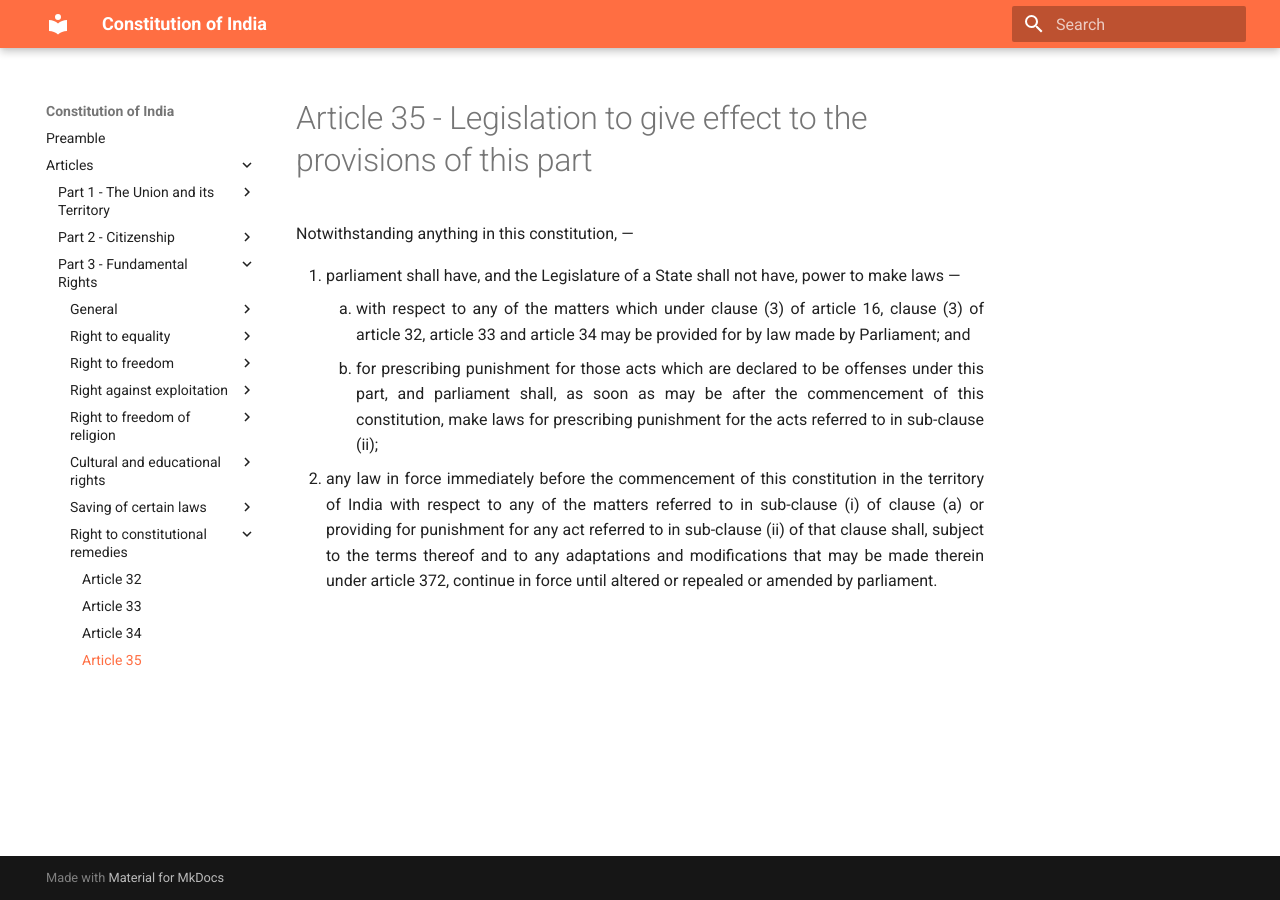
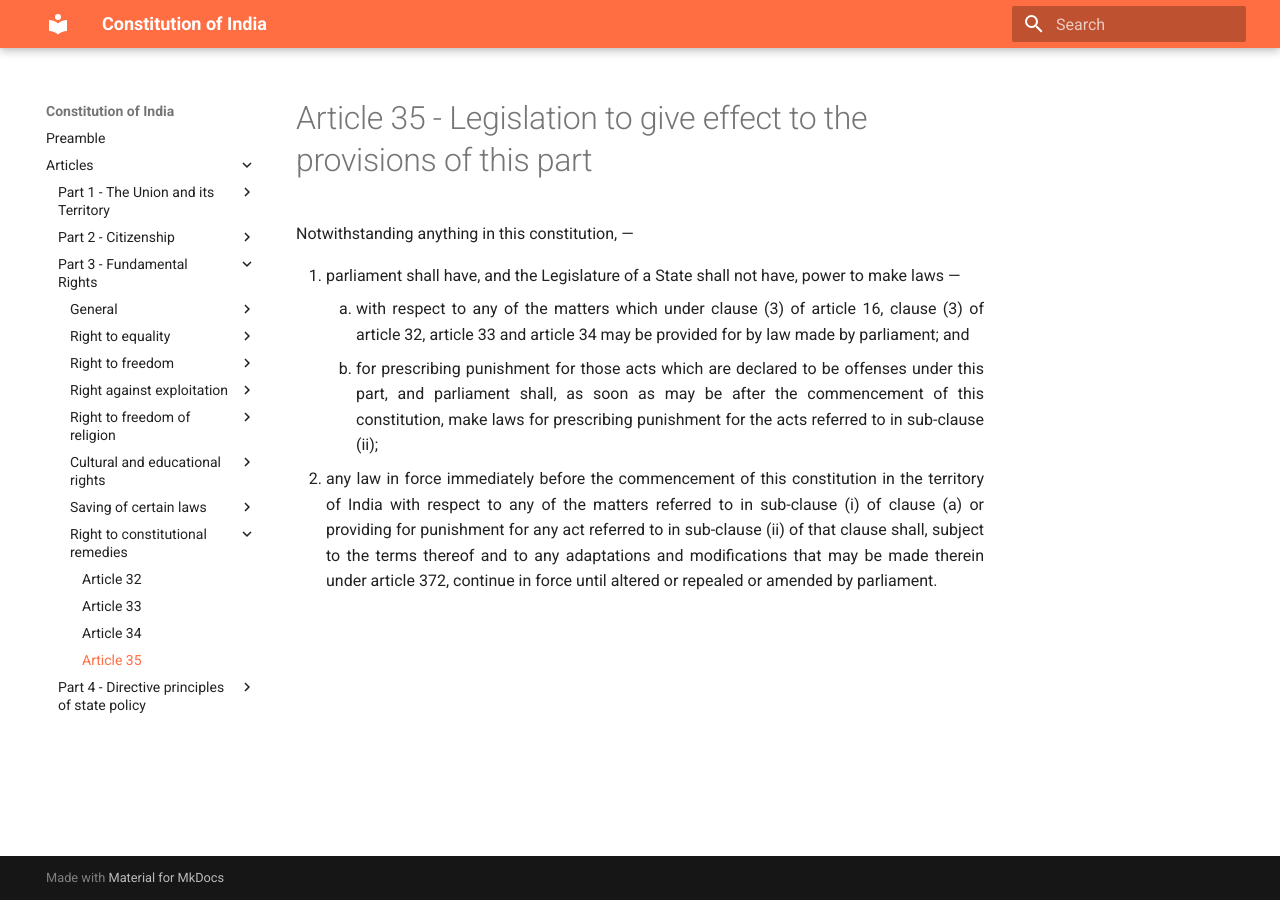
Before and after one commit to prnam/constitution-of-india, an MkDocs documentation site: the page built from docs/articles/35.md, in a window 1280 px wide. Built offline with MkDocs 1.6.1 and Material for MkDocs 9.7.7, drawn with Linux system fonts in a browser that asks for light colours.

Commit message:
Add: Article 36

```diff
--- a/docs/articles/35.md
+++ b/docs/articles/35.md
@@ -3,6 +3,6 @@
 Notwithstanding anything in this constitution, —
 
 1.	<div style="text-align: justify">parliament shall have, and the Legislature of a State shall not have, power to make laws — </div>
-    1.	<div style="text-align: justify">with respect to any of the matters which under clause (3) of article 16, clause (3) of article 32, article 33 and article 34 may be provided for by law made by Parliament; and</div>
+    1.	<div style="text-align: justify">with respect to any of the matters which under clause (3) of article 16, clause (3) of article 32, article 33 and article 34 may be provided for by law made by parliament; and</div>
     2.	<div style="text-align: justify">for prescribing punishment for those acts which are declared to be offenses under this part, and parliament shall, as soon as may be after the commencement of this constitution, make laws for prescribing punishment for the acts referred to in sub-clause (ii);</div>
 2.	<div style="text-align: justify">any law in force immediately before the commencement of this constitution in the territory of India with respect to any of the matters referred to in sub-clause (i) of clause (a) or providing for punishment for any act referred to in sub-clause (ii) of that clause shall, subject to the terms thereof and to any adaptations and modifications that may be made therein under article 372, continue in force until altered or repealed or amended by parliament.</div>
--- a/mkdocs.yml
+++ b/mkdocs.yml
@@ -57,3 +57,5 @@
         - Article 33: articles/33.md
         - Article 34: articles/34.md
         - Article 35: articles/35.md
+    - Part 4 - Directive principles of state policy:
+       - Article 36: articles/36.md
```
Also changed, not shown: docs/articles/36.md (added, +3 -0 lines).
